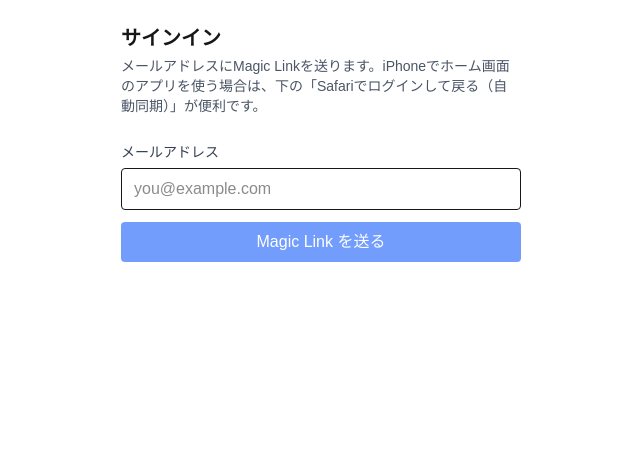
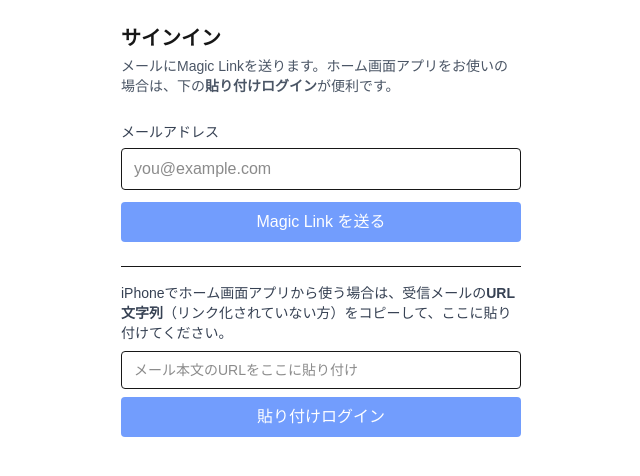
Before and after one commit to sugimotowakaba/aquarium-log, a Next.js app: page /auth in a window 1280 px wide. Shown: the top 476 px of the page, without its empty margins (319-959 px from the left). Built offline with nearby package versions, Linux system fonts and the light colour scheme; no server answers.

Commit message:
auth: enable paste-login UI (method A), disable method B

```diff
--- a/src/app/auth/_AuthInner.tsx
+++ b/src/app/auth/_AuthInner.tsx
@@ -1,6 +1,7 @@
+// src/app/auth/_AuthInner.tsx
 'use client';
 
-import { useEffect, useState } from 'react';
+import { useState /*, useEffect*/ } from 'react';
 import { supabase } from '@/lib/supabaseClient';
 
 const BASE_URL =
@@ -14,41 +15,10 @@ export default function AuthInner() {
   const [msg, setMsg] = useState<string | null>(null);
   const [err, setErr] = useState<string | null>(null);
 
-  // 既存の「貼り付けログイン」を残したい場合は、この辺りに state/handler を残してOK
-
-  // ---- 方式B: Safari(新ウィンドウ)でログイン→PWAへ自動同期 ----
-  const openConfirmPopup = () => {
-    // ユーザー操作発火内で window.open しないとブロックされやすいので注意
-    const w = 420, h = 640;
-    const left = window.screenX + (window.outerWidth - w) / 2;
-    const top = window.screenY + (window.outerHeight - h) / 2;
-    const url = `/auth/confirm?from=pwa=1`; // ← 相対URLに変更
-    window.open(url, 'confirm', `width=${w},height=${h},left=${left},top=${top}`);
-  };
-
-  // Safari 側から postMessage を受けたら同期完了として遷移
-  useEffect(() => {
-    const onMsg = async (ev: MessageEvent) => {
-      // オリジンチェック（同一オリジンのみ受け付け）
-      if (ev.origin !== BASE_URL) return;
-      if (!ev?.data || ev.data.type !== 'SUPABASE_SESSION') return;
-
-      try {
-        // 念のためセッションを取得して確認（即時反映されているはずだが保険）
-        const { data: { session } } = await supabase.auth.getSession();
-        if (session) {
-          setMsg('ログインしました。履歴へ移動します。');
-          setTimeout(() => (window.location.href = '/history'), 300);
-        } else {
-          setMsg('ログインは完了しました。画面を更新してください。');
-        }
-      } catch {
-        // 失敗しても致命ではないので静かに無視
-      }
-    };
-    window.addEventListener('message', onMsg);
-    return () => window.removeEventListener('message', onMsg);
-  }, []);
+  // 貼り付けログイン（方式A）
+  const [pastedUrl, setPastedUrl] = useState('');
+  const [pasting, setPasting] = useState(false);
+  const [pasteErr, setPasteErr] = useState<string | null>(null);
 
   const onRequestMagicLink = async (e: React.FormEvent) => {
     e.preventDefault();
@@ -58,12 +28,12 @@ export default function AuthInner() {
     try {
       const { error } = await supabase.auth.signInWithOtp({
         email,
-        options: {
-          emailRedirectTo: `${BASE_URL}/auth/confirm`,
-        },
+        options: { emailRedirectTo: `${BASE_URL}/auth/confirm` },
       });
       if (error) throw error;
-      setMsg('メールを送信しました。Safariでリンクを開いても、この画面の「Safariでログインして戻る」を押せば自動で同期されます。');
+      setMsg(
+        'メールを送信しました。iPhoneのホーム画面アプリで使う場合は、メール内の「URL文字列」をコピーして下の「貼り付けログイン」を使うとSafariに移動せず完了できます。'
+      );
     } catch (e) {
       const m = e instanceof Error ? e.message : '送信に失敗しました';
       setErr(m);
@@ -72,16 +42,95 @@ export default function AuthInner() {
     }
   };
 
+  // URLの形式に応じて処理（code=... か token=...&type=magiclink）
+  const parseURLParams = (raw: string) => {
+    try {
+      const u = new URL(raw);
+      const q = u.searchParams;
+      const h = new URLSearchParams((u.hash || '').replace(/^#/, ''));
+      return { q, h };
+    } catch {
+      return { q: new URLSearchParams(), h: new URLSearchParams() };
+    }
+  };
+
+  const onPasteLogin = async (e: React.FormEvent) => {
+    e.preventDefault();
+    setPasting(true);
+    setPasteErr(null);
+    setMsg(null);
+    try {
+      const url = pastedUrl.trim();
+      if (!/^https?:\/\//i.test(url)) throw new Error('メール本文のリンクURLをそのまま貼り付けてください。');
+
+      const { q, h } = parseURLParams(url);
+      const code = q.get('code') || h.get('code');
+      if (code) {
+        const { error } = await supabase.auth.exchangeCodeForSession(url);
+        if (error) throw error;
+        setMsg('ログインしました。履歴へ移動します。');
+        setTimeout(() => (window.location.href = '/history'), 400);
+        return;
+      }
+
+      const token = q.get('token') || h.get('token');
+      const type = (q.get('type') || h.get('type') || '').toLowerCase();
+      if (token && type === 'magiclink') {
+        const { data, error } = await supabase.auth.verifyOtp({ type: 'magiclink', token_hash: token });
+        if (error) throw error;
+        if (!data?.session) {
+          const { data: s } = await supabase.auth.getSession();
+          if (!s.session) throw new Error('セッションの確立に失敗しました。最新のメールで再度お試しください。');
+        }
+        setMsg('ログインしました。履歴へ移動します。');
+        setTimeout(() => (window.location.href = '/history'), 400);
+        return;
+      }
+
+      throw new Error('このリンク形式には対応していません。最新のメールからURL文字列をコピーしてお試しください。');
+    } catch (e) {
+      const m = e instanceof Error ? e.message : '貼り付けログインに失敗しました';
+      setPasteErr(m);
+    } finally {
+      setPasting(false);
+    }
+  };
+
+  // （方式Bは一旦オフ：必要になったらコメント解除）
+  /*
+  const openConfirmPopup = () => {
+    const w = 420, h = 640;
+    const left = window.screenX + (window.outerWidth - w) / 2;
+    const top  = window.screenY + (window.outerHeight - h) / 2;
+    const url = `/auth/confirm?from=pwa=1`; // 相対URL
+    window.open(url, 'confirm', `width=${w},height=${h},left=${left},top=${top}`);
+  };
+
+  useEffect(() => {
+    const onMsg = async (ev: MessageEvent) => {
+      if (ev.origin !== BASE_URL) return;
+      if (!ev?.data || ev.data.type !== 'SUPABASE_SESSION') return;
+      const { data: { session } } = await supabase.auth.getSession();
+      if (session) {
+        setMsg('ログインしました。履歴へ移動します。');
+        setTimeout(() => (window.location.href = '/history'), 300);
+      }
+    };
+    window.addEventListener('message', onMsg);
+    return () => window.removeEventListener('message', onMsg);
+  }, []);
+  */
+
   return (
     <main className="max-w-md mx-auto p-6 space-y-6">
       <header>
         <h1 className="text-xl font-semibold">サインイン</h1>
         <p className="text-sm text-gray-600 mt-1">
-          メールアドレスにMagic Linkを送ります。iPhoneでホーム画面のアプリを使う場合は、下の「Safariでログインして戻る（自動同期）」が便利です。
+          メールにMagic Linkを送ります。ホーム画面アプリをお使いの場合は、下の<b>貼り付けログイン</b>が便利です。
         </p>
       </header>
 
-      {/* Magic Link 送信フォーム */}
+      {/* Magic Link 送信 */}
       <section className="space-y-3">
         <form onSubmit={onRequestMagicLink} className="space-y-3">
           <label className="block">
@@ -109,23 +158,39 @@ export default function AuthInner() {
         {err && <p className="text-red-600 text-sm">{err}</p>}
       </section>
 
-      {/* 方式B：Safariでログイン→自動同期 */}
-      {/*
+      {/* 貼り付けログイン（方式A） */}
       <section className="space-y-2 border-t pt-4">
-        <button
-          type="button"
-          onClick={openConfirmPopup}
-          className="w-full rounded border px-4 py-2 text-sm"
-        >
+        <p className="text-sm text-gray-700">
+          iPhoneでホーム画面アプリから使う場合は、受信メールの<b>URL文字列</b>（リンク化されていない方）をコピーして、ここに貼り付けてください。
+        </p>
+        <form onSubmit={onPasteLogin} className="space-y-2">
+          <input
+            type="url"
+            inputMode="url"
+            value={pastedUrl}
+            onChange={(e) => setPastedUrl(e.target.value)}
+            placeholder="メール本文のURLをここに貼り付け"
+            className="w-full rounded border px-3 py-2 text-sm"
+          />
+          <button
+            type="submit"
+            disabled={pasting || pastedUrl.trim().length < 10}
+            className="w-full rounded bg-blue-600 px-4 py-2 text-white disabled:opacity-60"
+          >
+            {pasting ? '確認中…' : '貼り付けログイン'}
+          </button>
+          {pasteErr && <p className="text-sm text-red-600">{pasteErr}</p>}
+        </form>
+      </section>
+
+      {/* 方式B（無効化中）
+      <section className="space-y-2 border-t pt-4">
+        <button type="button" onClick={openConfirmPopup} className="w-full rounded border px-4 py-2 text-sm">
           Safariでログインして戻る（自動同期）
         </button>
-        <p className="text-xs text-gray-500">
-          新しいウィンドウでログインが完了すると、この画面に自動で戻ります。
-        </p>
+        <p className="text-xs text-gray-500">新しいウィンドウで完了後、この画面に自動で戻ります。</p>
       </section>
       */}
-
-      {/* 既存の「貼り付けログイン」を併存させたい場合は、この下に残してOK */}
     </main>
   );
 }
```
